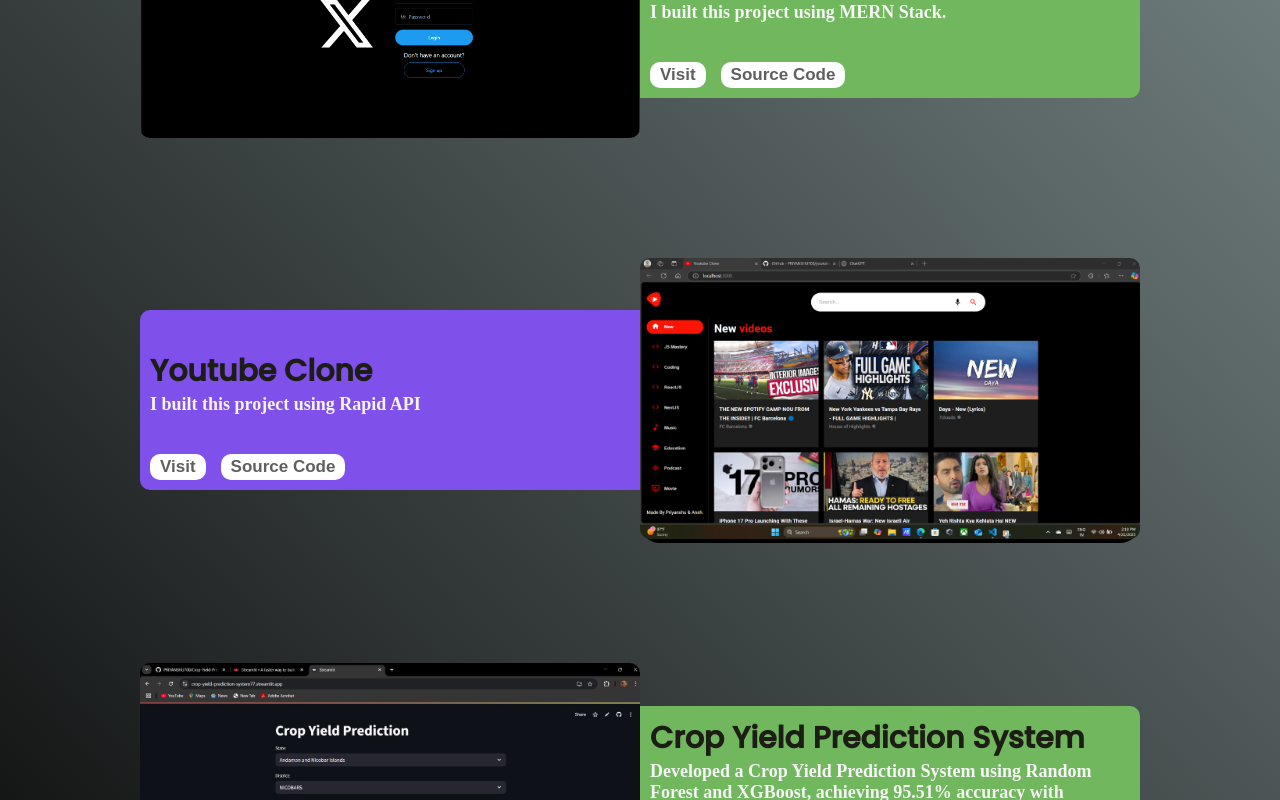
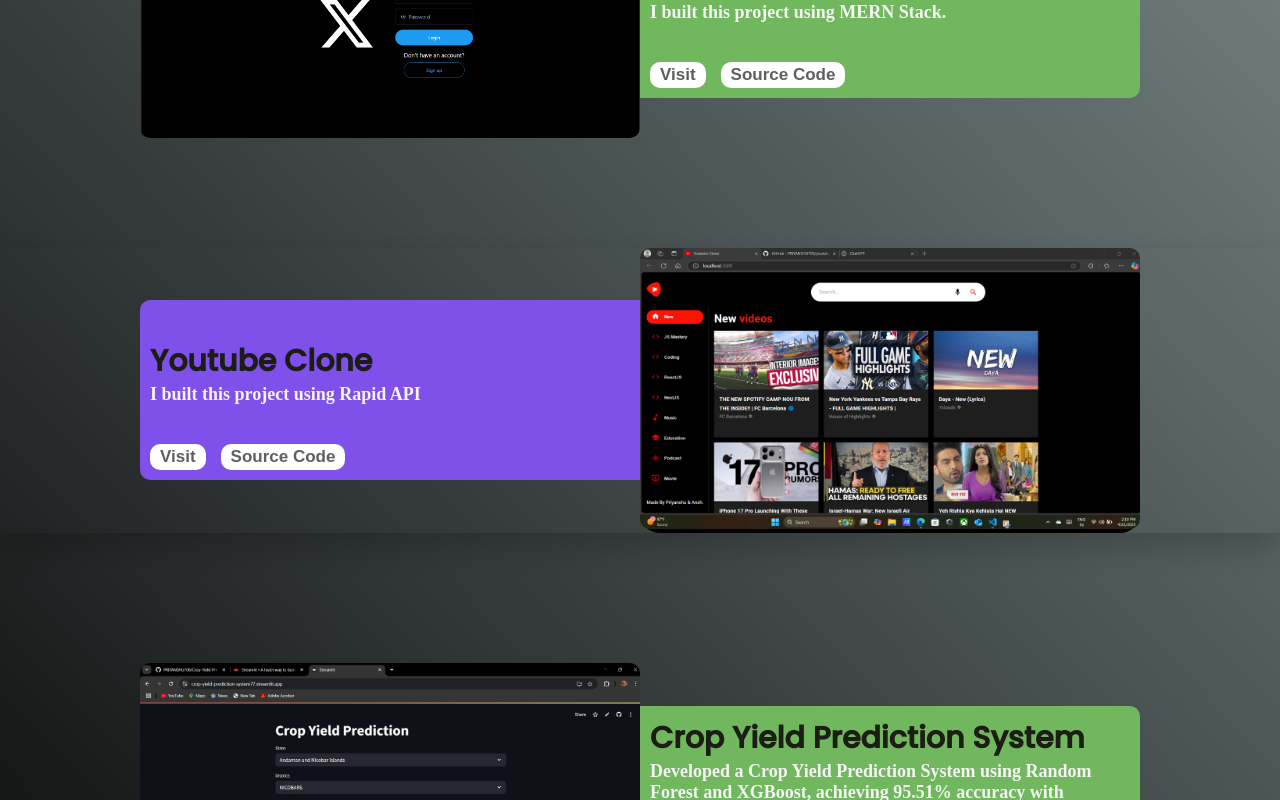
Before and after one commit to PRIYANSHU700/Portfolio, a Next.js app: page / in a window 1280 px wide. In both pictures the pointer is over the element 640 px from the left and 3265 px from the top of the page. Shown: the part 2865-3665 px from the top of the page. Built offline with nearby package versions, Linux system fonts and the light colour scheme.

Commit message:
Update Card2_right.module.css

```diff
--- a/components/cards/Card2_right.module.css
+++ b/components/cards/Card2_right.module.css
@@ -8,6 +8,13 @@
     align-items: center;
     justify-content: center;
     margin: 60px 0px;
+    transition: transform 0.3s ease, box-shadow 0.3s ease;
+    cursor: pointer;
+}
+
+.card_outer:hover {
+    transform: translateY(-10px);
+    box-shadow: 0 15px 30px rgba(0, 0, 0, 0.2);
 }
 
 .right{
@@ -126,3 +133,10 @@
         top: -5px;
     }
 }
+
+@media (hover: hover) {
+  .card_outer:hover {
+    transform: translateY(-10px);
+    box-shadow: 0 15px 30px rgba(0, 0, 0, 0.2);
+  }
+}
```
